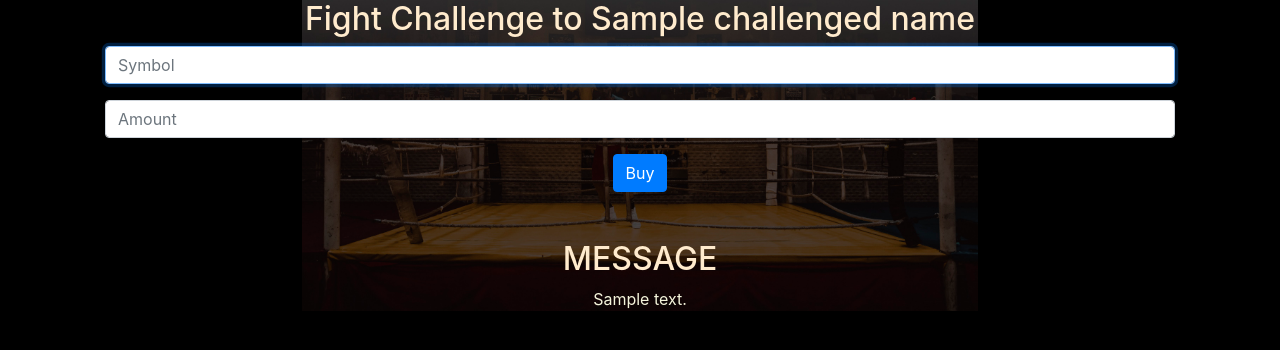
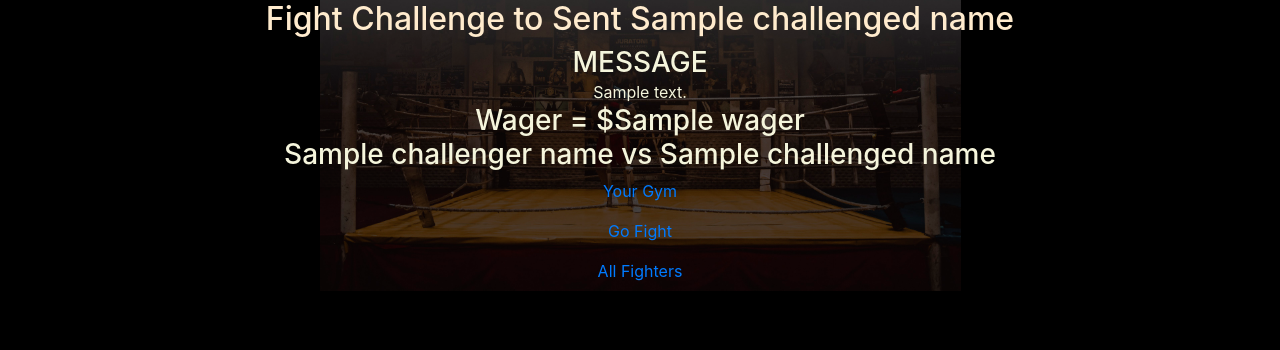
Before and after one commit to theslantedroom/legitdev, a Flask app: template templates/challenge.html in a window 1280 px wide. Shown: the part 66-416 px from the top of the page. Run offline with Flask 2, Linux system fonts and the light colour scheme; the template is opened without the code that fills it: most values are stand-ins (such as "Sample title", 1, 10 or a date in 2020); some libraries are stand-ins or nearby versions.

Commit message:
push update

```diff
--- a/application.py
+++ b/application.py
@@ -148,7 +148,7 @@ def fight():
         # get challenger stats
 
         challengedId = request.form.get('oppID')
-        challengedName = request.form.get('challengerName')
+        challengedName = request.form.get('challengedName')
         fightMessage = request.form.get('fightMessage')
         wager = request.form.get('wager')
         print(request.form)
@@ -157,7 +157,7 @@ def fight():
         db.execute("INSERT INTO inventory (id, username, wager, challenger, message) VALUES(?, ?, ?, ?, ?)", challengedId, challengedName, wager, challengerName, fightMessage)
 
         # pass the challenger statss to challenge.html
-        return render_template("challenge.html", challengedName=challengedName, fightMessage=fightMessage )
+        return render_template("challenge.html", challengerName=challengerName, challengedName=challengedName, fightMessage=fightMessage, wager=wager)
 
 
 
--- a/static/styles.css
+++ b/static/styles.css
@@ -295,6 +295,10 @@ color: black;
     margin: auto;
 }
 #oppid{
-    /* display: none; */
+    display: none;
     color: antiquewhite;
 }
+#wagerHide{
+    display: none;
+
+}
--- a/templates/challenge.html
+++ b/templates/challenge.html
@@ -5,16 +5,15 @@
 {% endblock %}
 
 {% block main %}
-<h2>Fight Challenge to {{ challengedName }}</h2>
-    <form action="/challenge" method="post">
-        <div class="form-group">
-            <input autocomplete="off" autofocus class="form-control" name="symbol" placeholder="Symbol" type="text">
-        </div>
-        <div class="form-group">
-            <input min="1" autocomplete="off" autofocus class="form-control" name="amount" placeholder="Amount" type="number">
-        </div>
-        <button id="submit" class="btn btn-primary" type="submit">Buy</button>
-    </form><br><br>
-<h2>MESSAGE</h2>
+<h2>Fight Challenge to Sent {{ challengedName }}</h2>
+
+<h3>MESSAGE</h3>
 <p>{{fightMessage}}</p>
+<h3>Wager = ${{ wager }}</h3>
+<h3>{{ challengerName }} vs {{ challengedName }}</h3>
+
+
+<div class="nav-item"><a class="nav-link" href="/">Your Gym</a></div>
+<div class="nav-item"><a class="nav-link" href="/fight">Go Fight</a></div>
+<div class="nav-item"><a class="nav-link" href="/showusers">All Fighters</a></div>
 {% endblock %}
```
Also changed, not shown: templates/fight.html (+6 -4 lines).
